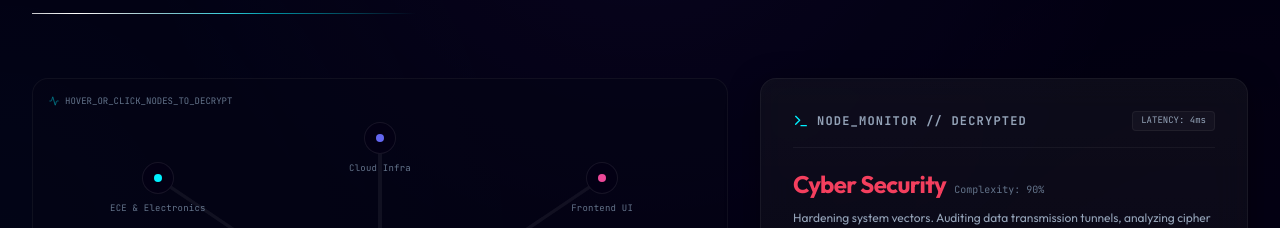
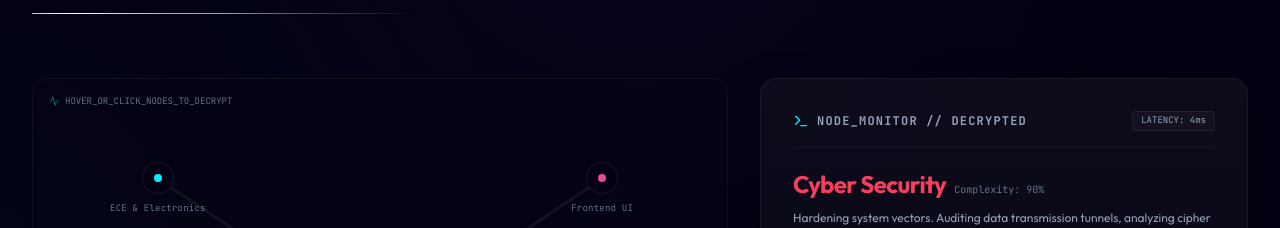
Before and after one commit to AMIYA147/portfolio, a React (Vite) app: page / in a window 1280 px wide. Shown: the part 3360-3588 px from the top of the page. Built offline with nearby package versions, Linux system fonts and the light colour scheme.

Commit message:
feat: remove Cloud Infra node from skills graph

```diff
--- a/src/sections/Skills.tsx
+++ b/src/sections/Skills.tsx
@@ -96,17 +96,6 @@ export const Skills: React.FC = () => {
       skills: ["Python (Pandas/NumPy)", "Exploratory Data Analysis", "SQL & NoSQL Schemas", "Statistical Modeling", "Data Wrangling"],
       description: "Formulating statistical structures, cleansing data pipelines, analyzing structural distributions, and predicting trend analytics.",
       complexity: "86%",
-    },
-    {
-      id: "cloud",
-      name: "Cloud Infra",
-      x: 50,
-      y: 12,
-      color: "#6366f1",
-      glowColor: "rgba(99, 102, 241, 0.4)",
-      skills: ["Docker Containers", "AWS (EC2, S3)", "Serverless Functions", "Nginx Proxy"],
-      description: "Packaging systems in light virtual environments, managing object nodes, and forwarding proxy server requests.",
-      complexity: "82%",
     },
   ];
 
```
